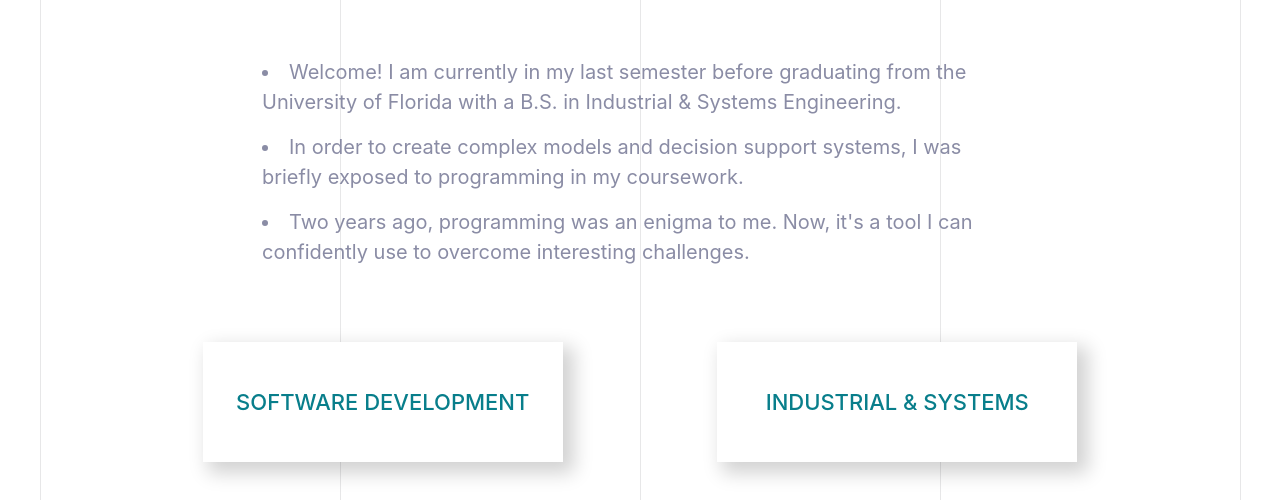
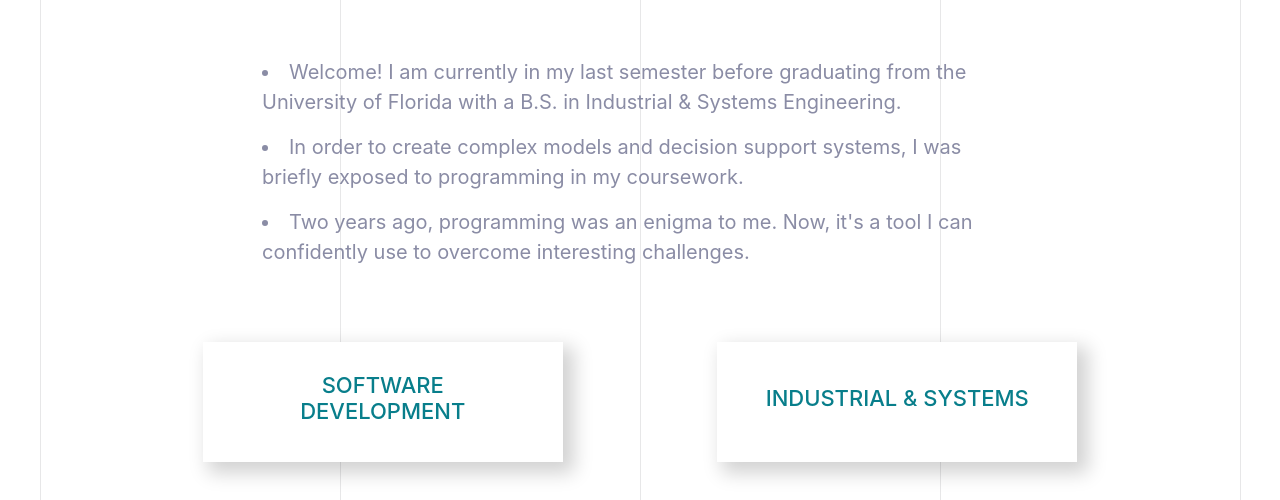
Before and after one commit to hugorodro/hugo.github.io, a website: page index.html in a window 1280 px wide. Shown: the part 221-721 px from the top of the page. Drawn offline with nearby package versions, Linux system fonts and the light colour scheme.

Commit message:
Update index.css

```diff
--- a/index.css
+++ b/index.css
@@ -59,15 +59,26 @@ margin-bottom: 60px;
 .skills-box {
     background-color: white;
     margin: auto;
+    display:flex;
+    align-items: center;
+    justify-content: center;
+    flex-direction: column;
     text-align: center;
-    width: 360px;
-    height: 120px;
+    max-width: 360px;
+    min-height: 120px;
     margin-bottom: 30px;
     -webkit-box-shadow: 8px 8px 18px 3px rgba(0,0,0,0.18);
     -moz-box-shadow: 8px 8px 18px 3px rgba(0,0,0,0.18);
     box-shadow: 8px 8px 18px 3px rgba(0,0,0,0.18);
+    margin-top:auto;
+    border:none;
+    cursor: pointer;
+
+}
+.skills-box:hover {
+    border: 2px solid var(--main-red);
 }
 
 .skills-box h2 {
-    line-height: 120px;
+    padding: 20px;
 }
```
